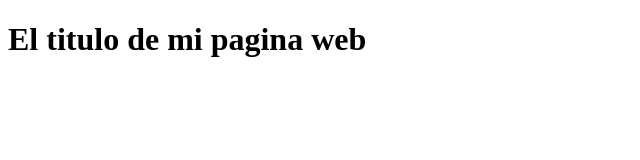
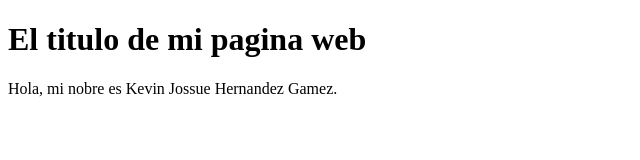
Before and after one commit to KevinGamez16/Seminario_Git_Github, a plain HTML site: page index.html in a window 1280 px wide. Shown: the whole page, without its empty margins (0-640 px from the left). Drawn offline with Linux system fonts and the light colour scheme.

Commit message:
Agrege un parrafo a mi pagina web

```diff
--- a/index.html
+++ b/index.html
@@ -9,6 +9,10 @@
 
 <body>
     <h1>El titulo de mi pagina web</h1>
+
+    <p>
+        Hola, mi nobre es Kevin Jossue Hernandez Gamez.
+    </p>
 </body>
 
 </html>
```
